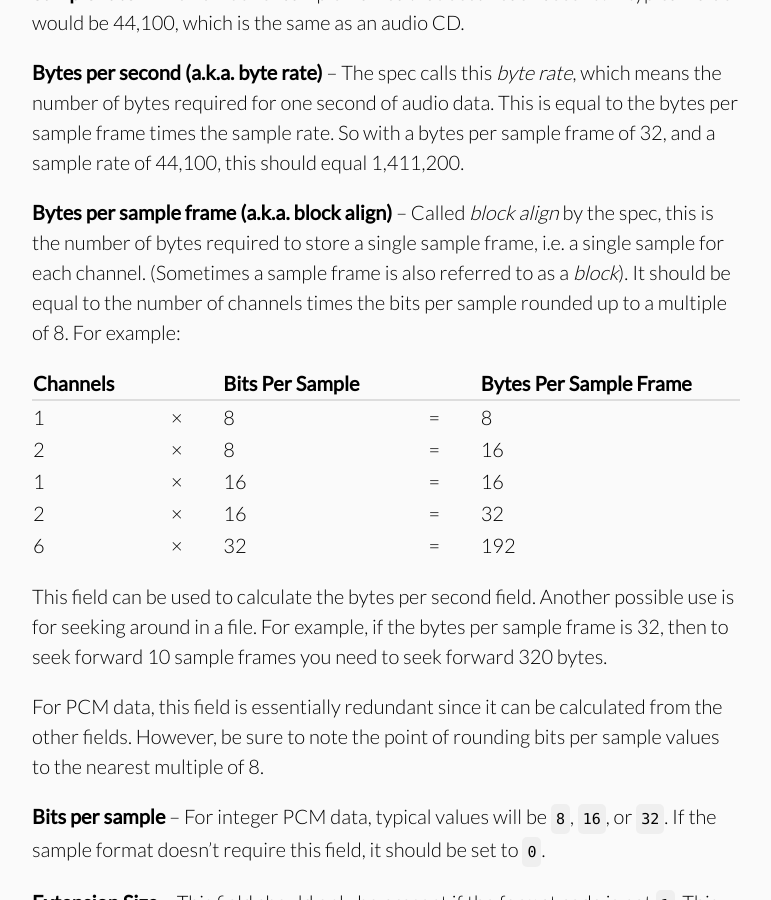
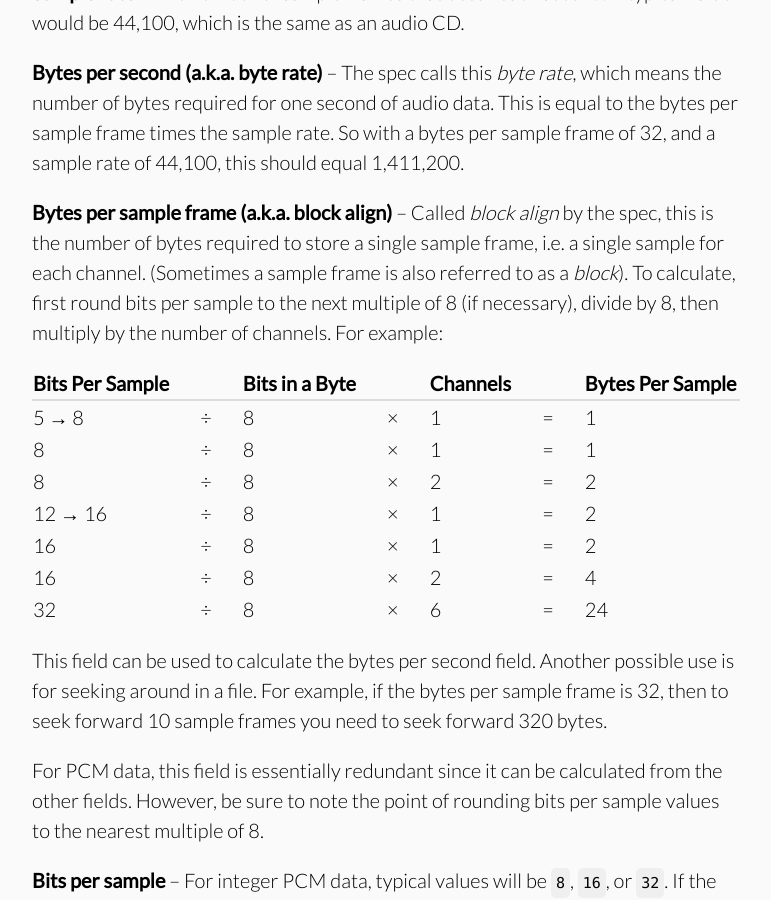
Before and after one commit to jstrait/wavefile, a Jekyll site: the page built from how_wave_files_work.html, in a window 1280 px wide and 900 px high, scrolled down 5240 px. Shown: the whole window, without its empty margins (254-1025 px from the left). Built offline with Jekyll 4.4.1, drawn with Linux system fonts in a browser that asks for light colours; some web fonts are replaced.

Commit message:
Fixing description of bytes-per-sample-frame field
The previous desciption and table of example values were blatantly
wrong. Yikes.

```diff
--- a/how_wave_files_work.html
+++ b/how_wave_files_work.html
@@ -156,50 +156,80 @@ and Data Specifications 1.0, August 1991</a></li>
   <p><strong>Number of channels</strong> &ndash; Typically a file will have 1 channel (mono) or 2 channels (stereo). A 5.1 surround sound file will have 6 channels.</p>
   <p><strong>Sample rate</strong> &ndash; The number of sample frames that occur each second. A typical value would be 44,100, which is the same as an audio CD.</p>
   <p><strong>Bytes per second (a.k.a. byte rate)</strong> &ndash; The spec calls this <em>byte rate</em>, which means the number of bytes required for one second of audio data. This is equal to the bytes per sample frame times the sample rate. So with a bytes per sample frame of 32, and a sample rate of 44,100, this should equal 1,411,200.</p>
-  <p><strong>Bytes per sample frame (a.k.a. block align)</strong> &ndash; Called <em>block align</em> by the spec, this is the number of bytes required to store a single sample frame, i.e. a single sample for each channel. (Sometimes a sample frame is also referred to as a <em>block</em>). It should be equal to the number of channels times the bits per sample rounded up to a multiple of 8. For example:
+  <p><strong>Bytes per sample frame (a.k.a. block align)</strong> &ndash; Called <em>block align</em> by the spec, this is the number of bytes required to store a single sample frame, i.e. a single sample for each channel. (Sometimes a sample frame is also referred to as a <em>block</em>). To calculate, first round bits per sample to the next multiple of 8 (if necessary), divide by 8, then multiply by the number of channels. For example:
   <div class="scroll-x">
     <table>
       <tr>
+        <th>Bits Per Sample</th>
+        <th></th>
+        <th>Bits in a Byte</th>
+        <th></th>
         <th>Channels</th>
-        <th></th>
-        <th>Bits Per Sample</th>
         <th></th>
         <th>Bytes Per Sample Frame</th>
       </tr>
       <tr>
+        <td>5 &rarr; 8</td>
+        <td>&div;</td>
+        <td>8</td>
+        <td>&times;</td>
         <td>1</td>
-        <td>&times;</td>
-        <td>8</td>
         <td>=</td>
-        <td>8</td>
+        <td>1</td>
       </tr>
       <tr>
-        <td>2</td>
+        <td>8</td>
+        <td>&div;</td>
+        <td>8</td>
         <td>&times;</td>
-        <td>8</td>
+        <td>1</td>
         <td>=</td>
-        <td>16</td>
+        <td>1</td>
       </tr>
       <tr>
-        <td>1</td>
+        <td>8</td>
+        <td>&div;</td>
+        <td>8</td>
         <td>&times;</td>
-        <td>16</td>
+        <td>2</td>
         <td>=</td>
-        <td>16</td>
+        <td>2</td>
       </tr>
       <tr>
+        <td>12 &rarr; 16</td>
+        <td>&div;</td>
+        <td>8</td>
+        <td>&times;</td>
+        <td>1</td>
+        <td>=</td>
         <td>2</td>
-        <td>&times;</td>
-        <td>16</td>
-        <td>=</td>
-        <td>32</td>
       </tr>
       <tr>
+        <td>16</td>
+        <td>&div;</td>
+        <td>8</td>
+        <td>&times;</td>
+        <td>1</td>
+        <td>=</td>
+        <td>2</td>
+      </tr>
+      <tr>
+        <td>16</td>
+        <td>&div;</td>
+        <td>8</td>
+        <td>&times;</td>
+        <td>2</td>
+        <td>=</td>
+        <td>4</td>
+      </tr>
+      <tr>
+        <td>32</td>
+        <td>&div;</td>
+        <td>8</td>
+        <td>&times;</td>
         <td>6</td>
-        <td>&times;</td>
-        <td>32</td>
         <td>=</td>
-        <td>192</td>
+        <td>24</td>
       </tr>
     </table>
   </div>
```
